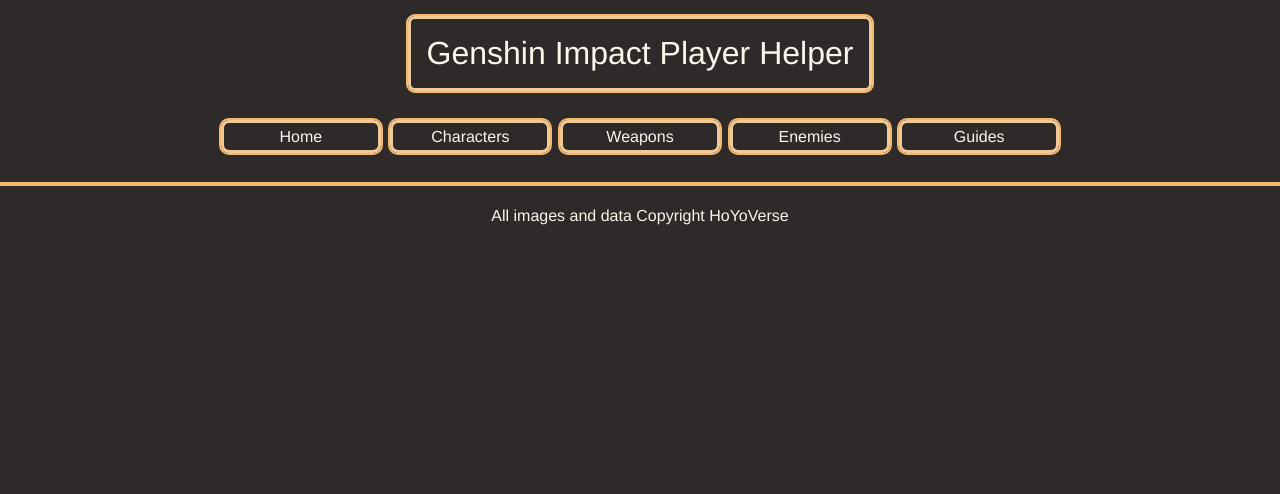
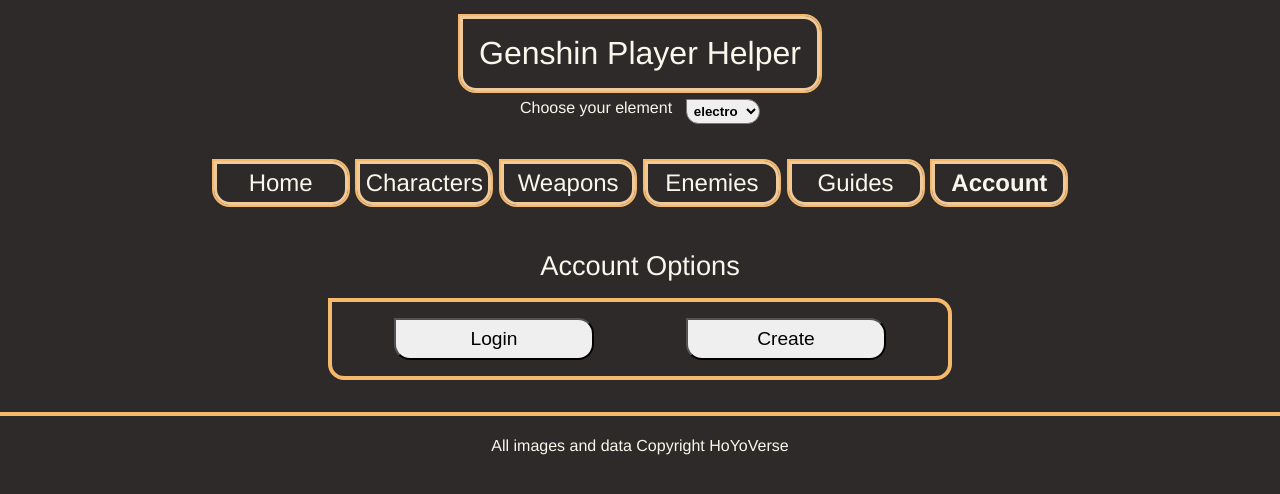
Before and after one commit to shbibsamy/genshin_guide, a Vue app: page /account in a window 1280 px wide. Shown: the top 494 px of the page. Built offline with nearby package versions, Linux system fonts and the light colour scheme; no server answers.

Commit message:
css, form structure and menu colour change

```diff
--- a/src/App.vue
+++ b/src/App.vue
@@ -1,25 +1,40 @@
 <template>
 <div class="router">
     <header class="header">
-      <h1>Genshin Impact Player Helper</h1>
+      <h1 class="border">Genshin Player Helper</h1>
+      <label>
+        <span>Choose your element</span>
+        <select name="element" @change="elementSelector()" v-model="elementColor">
+          <option value="pyro">pyro</option>
+          <option value="hydro">hydro</option>
+          <option value="electro">electro</option>
+          <option value="cryo">cryo</option>
+          <option value="geo">geo</option>
+          <option value="anemo">anemo</option>
+          <option value="dendro">dendro</option>
+        </select>
+      </label>
       <nav>
         <input class="menu-bouton" type="checkbox" id="menu-bouton">
         <label class="menu-icone" for="menu-bouton"><span class="nav-icone"></span></label>
         <ul class="menu" >
-          <li>
+          <li class="border">
             <router-link to="/" class="link" @click="closeMenu()">Home</router-link>
           </li>
-          <li>
+          <li class="border">
             <router-link to="/characters" class="link" @click="closeMenu()">Characters</router-link>
           </li>
-          <li>
+          <li class="border">
             <router-link to="/weapons" class="link" @click="closeMenu()">Weapons</router-link>
           </li>
-          <li>
+          <li class="border">
             <router-link to="/enemies" class="link" @click="closeMenu()">Enemies</router-link>
           </li>
-          <li>
+          <li class="border">
             <router-link to="/guides" class="link" @click="closeMenu()">Guides</router-link>
+          </li>
+          <li class="border">
+            <router-link to="/Account" class="link" @click="closeMenu()">Account</router-link>
           </li>
         </ul>
       </nav>
@@ -39,12 +54,24 @@
   data: function() {
     return {
       data: {},
+      elementColor:'electro',
     }
   },
   methods: {
     closeMenu() {
       let menuButton = document.querySelector(".menu-bouton");
       menuButton.checked = false;
+    },
+    elementSelector(){
+      let headerElementsWithBorders = document.querySelectorAll(".border");
+      console.log(headerElementsWithBorders);
+      headerElementsWithBorders.forEach(element => {
+        // switch (this.elementColor) {
+        //   case 'electro'
+
+        // }
+        element.style.borderColor = "blue";
+      })
     }
   },
   beforeMount() {
--- a/src/assets/css/menu.css
+++ b/src/assets/css/menu.css
@@ -1,28 +1,22 @@
-/* Menu burger start */
-* {
-    box-sizing: border-box;
-    margin: 0;
-    padding: 0;
-    font-size: 16px;
-}
-
 a {
     color: #FAF6EC;
+    font-size: 1rem;
 }
 
 /* header */
 .header ul {
+    display: flex;
+    flex-direction: column;
+    align-items: center;
+    width: 100%;
     padding: 0;
     margin-top: 1rem;
     list-style: none;
     overflow: hidden;
-    display: flex;
-    flex-direction: column;
-    align-items: center;
+
 }
 
 /* menu */
-
 .header .menu {
     max-height: 0;
     transition: max-height .5s ease-out;
@@ -68,7 +62,6 @@
 }
 
 /* menu bouton */
-
 .header .menu-bouton {
     display: none;
 }
@@ -100,7 +93,18 @@
 }
 
 /* Desktop version */
-@media (min-width: 1061px) {
+@media screen and (min-width: 1061px) {
+    nav {
+        display: flex;
+        justify-content: center;
+        margin: auto;
+        width: 100%;
+    }
+
+    a {
+        font-size: 1.5rem;
+    }
+
     .header {
         display: flex;
         flex-direction: column;
@@ -114,15 +118,14 @@
     .header ul {
         display: flex;
         flex-direction: row;
+        justify-content: space-between;
         margin: 0;
+        width: 70%;
         padding: 0;
         list-style: none;
         overflow: hidden;
     }
 
-    /* .header li {
-
-    } */
     .header li link {
         padding: 1.25rem 1.875rem;
     }
--- a/src/assets/css/styles.css
+++ b/src/assets/css/styles.css
@@ -32,6 +32,20 @@
     color: #FAF6EC;
 }
 
+.header label {
+    display: flex;
+    justify-content: space-between;
+    width: 240px;
+    margin: 0.5rem;
+}
+
+.header select {
+    padding: 0.2rem;
+    border-radius: 1rem;
+    border-top-left-radius: 0;
+    font-weight: bolder;
+}
+
 body {
     background-color: #2D2A29;
 }
@@ -53,7 +67,8 @@
     margin-bottom: 0%;
     box-shadow:
         0 0 0 2px #F6B86A;
-    border-radius: 7px;
+    border-radius: 1rem;
+    border-top-left-radius: 0;
 }
 
 h2 {
@@ -88,7 +103,8 @@
     border: 3px solid #F1CA99;
     box-shadow:
         0 0 0 2px #F6B86A;
-    border-radius: 8px;
+    border-radius: 1rem;
+    border-top-left-radius: 0;
 }
 
 nav a.router-link-exact-active {
--- /dev/null
+++ b/src/components/AccountCreate.vue
@@ -0,0 +1,87 @@
+<template>
+    <form action="" method="POST">
+        <h3>Create New Account</h3>
+        <fieldset>
+        <legend>Personal information</legend>
+            <label class="create-form-item">
+                <span>First Name</span>
+                <input type="text" name="first-name" v-model="newAccountInfo.firstName">
+            </label>
+            <label class="create-form-item">
+                <span>Surname</span>
+                <input type="text" name="surame">
+            </label>
+            <label class="create-form-item">
+                <span>Date of birth</span>
+                <input type="text" name="dob">
+            </label>
+        </fieldset>
+        <fieldset>
+        <legend>Password creation</legend>
+            <label class="create-form-item">
+                <span>Password</span>
+                <input type="password" name="password">
+            </label>
+            <label class="create-form-item">
+                <span>Re-type your password</span>
+                <input type="password" name="password-verif">
+            </label>
+        </fieldset>
+        <input type="submit" value="Create Account">
+    </form>
+</template>
+<script>
+export default {
+    name: 'AccountCreate',
+    data: function () {
+        return {
+            newAccountInfo: {},
+        }
+    }
+}
+</script>
+<style scoped>
+
+form {
+    width: 80%;
+}
+
+fieldset {
+    text-align: left;
+    margin: 0.5rem;
+    padding: 0.5rem;
+    border: 2px solid #F6B86A;
+    border-radius: 1rem;
+    border-top-left-radius: 0;
+}
+
+legend {
+    font-weight: bolder;
+    padding-left: 1rem;
+    padding-right: 1rem;
+}
+
+label {
+    display: flex;
+    flex-direction: column;
+    align-items: center;
+    justify-content: center;
+    padding: 0.5rem;
+}
+
+input[type=text], input[type=password] {
+    width: 200px;
+    padding: 0.5rem;
+    background-color: #FAF6EC;
+    border-radius: 1rem;
+    border-top-left-radius: 0;
+}
+
+input[type=submit], input[type=button] {
+    width: 200px;
+    padding: 0.5rem;
+    font-size: 1.2rem;
+    border-radius: 1rem;
+    border-top-left-radius: 0;
+}
+</style>
--- /dev/null
+++ b/src/components/AccountLogin.vue
@@ -0,0 +1,71 @@
+<template>
+    <form action="" method="POST">
+        <h3>Login</h3>
+        <fieldset>
+        <legend>Account Information</legend>
+            <label class="login-form-item">
+                <span>Username</span>
+                <input type="text" name="username" v-model="loginInfo.username">
+            </label>
+            <label class="login-form-item">
+                <span>Password</span>
+                <input type="password" name="password">
+            </label>
+        </fieldset>
+        <input type="submit" value="Log-in">
+    </form>
+</template>
+<script>
+export default {
+    name: 'AccountLogin',
+    data: function () {
+        return {
+            loginInfo: {},
+        }
+    }
+}
+</script>
+<style scoped>
+form {
+    width: 80%;
+}
+
+fieldset {
+    text-align: left;
+    margin: 0.5rem;
+    padding: 0.5rem;
+    border: 2px solid #F6B86A;
+    border-radius: 1rem;
+    border-top-left-radius: 0;
+}
+
+legend {
+    font-weight: bolder;
+    padding-left: 1rem;
+    padding-right: 1rem;
+}
+
+label {
+    display: flex;
+    flex-direction: column;
+    align-items: center;
+    justify-content: center;
+    padding: 0.5rem;
+}
+
+input[type=text], input[type=password] {
+    width: 200px;
+    padding: 0.5rem;
+    background-color: #FAF6EC;
+    border-radius: 1rem;
+    border-top-left-radius: 0;
+}
+
+input[type=submit], input[type=button] {
+    width: 200px;
+    padding: 0.5rem;
+    font-size: 1.2rem;
+    border-radius: 1rem;
+    border-top-left-radius: 0;
+}
+</style>
--- a/src/router/index.js
+++ b/src/router/index.js
@@ -5,6 +5,7 @@
 import WeaponsView from '../views/weapons/WeaponsView.vue'
 import EnemiesView from '../views/enemies/EnemiesView.vue'
 import GuidesView from '../views/guides/GuidesView.vue'
+import ConnectionView from '../views/account/ConnectionView.vue'
 
 const routes = [
   {
@@ -38,6 +39,11 @@
     name: 'Guides',
     component: GuidesView
   },
+  {
+    path: '/account',
+    name: 'Account',
+    component: ConnectionView
+  },
   // {
   //   path: '/weapons',
   //   name: 'weapons',
--- /dev/null
+++ b/src/views/account/ConnectionView.vue
@@ -0,0 +1,86 @@
+<template>
+    <div class="account-box">
+        <h2>Account Options</h2>
+        <div class="account-box-options">
+            <input type="button" value="Login" @click="showForm('login')">
+            <input type="button" value="Create" @click="showForm('create')">
+        </div>
+        <div class="login-form" v-if="login==true">
+            <AccountLogin />
+        </div>
+        <div class="create-form" v-if="create==true">
+            <AccountCreate />
+        </div>
+    </div>
+</template>
+<script>
+import AccountCreate from '@/components/AccountCreate.vue'
+import AccountLogin from '@/components/AccountLogin.vue'
+export default {
+    name: 'Connection',
+    components: {
+        AccountCreate,
+        AccountLogin,
+    },
+    data: function() {
+        return {
+            login: false,
+            create: false,
+        }
+    },
+    methods: {
+        showForm(option) {
+            if (option =="login") {
+                this.login = !this.login;
+                this.create = false;
+            } else if (option =="create"){
+                this.create = !this.create;
+                this.login = false;
+            }
+        }
+    }
+}
+</script>
+<style scoped>
+.account-box {
+    display: flex;
+    flex-direction: column;
+    align-items: center;
+    padding: 1rem;
+}
+
+.login-form, .create-form {
+    display: flex;
+    justify-content: center;
+    width: 40%;
+    margin: 1rem;
+    padding: 1rem;
+    border: 4px solid #F6B86A;
+    border-radius: 1rem;
+    border-top-left-radius: 0;
+    box-shadow: 0px 0px 24px #F6B86A;
+}
+
+.account-box-options {
+    display: flex;
+    justify-content: space-around;
+    width: 50%;
+    margin: 1rem;
+    padding: 1rem;
+    border: 4px solid #F6B86A;
+    border-radius: 1rem;
+    border-top-left-radius: 0;
+}
+
+input[type=button] {
+    width: 200px;
+    padding: 0.5rem;
+    font-size: 1.2rem;
+    border-radius: 1rem;
+    border-top-left-radius: 0;
+}
+
+@media screen and (min-size: 1061px) {
+
+}
+</style>
--- a/src/views/characters/CharacterInfoView.vue
+++ b/src/views/characters/CharacterInfoView.vue
@@ -1,9 +1,9 @@
 <template>
     <div class="character-info">
-        <h2>Character Information (mockup)</h2>
+        <h2>Character Information (wip)</h2>
         <div class="character-header">
             <h3 class="character-name">{{characterInfo.name}}</h3>
-            <img :src="characterImgUrls.icon" alt="Character portrait">
+            <img :src="characterImgUrls.icon" alt="Character portrait" class="character-portrait">
         </div>
         <div class="character-body">
             <div class="character-description">
@@ -74,7 +74,7 @@
     }
 }
 </script>
-<style>
+<style scoped>
 .character-header {
     margin: auto;
     width: 80%;
@@ -90,6 +90,9 @@
     margin: 5px;
 }
 
+.character-portrait {
+    max-width: 700px;
+}
 .character-description {
     width: 60%;
     margin: auto;
--- a/src/views/characters/CharactersView.vue
+++ b/src/views/characters/CharactersView.vue
@@ -54,10 +54,10 @@
   }
 
   .character {
-  border: 2px solid #F1CA99;
+  border: 4px solid #F1CA99;
   width: 288px;
   margin: 15px;
-  height: 376px;
+  height: 380px;
   }
 }
 </style>
```
Also changed, not shown: src/views/account/MyAccountView.vue (added, +14 -0 lines), 2 other files (tests, documents, lock files or other folders).
